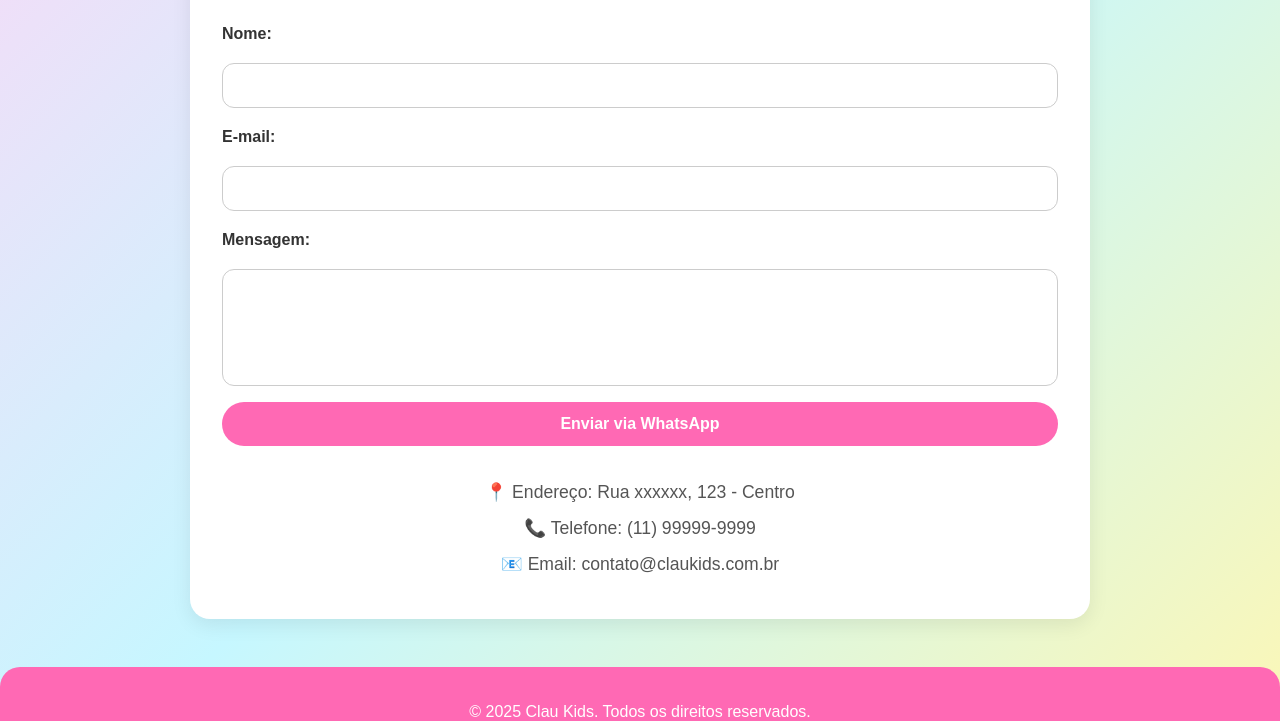
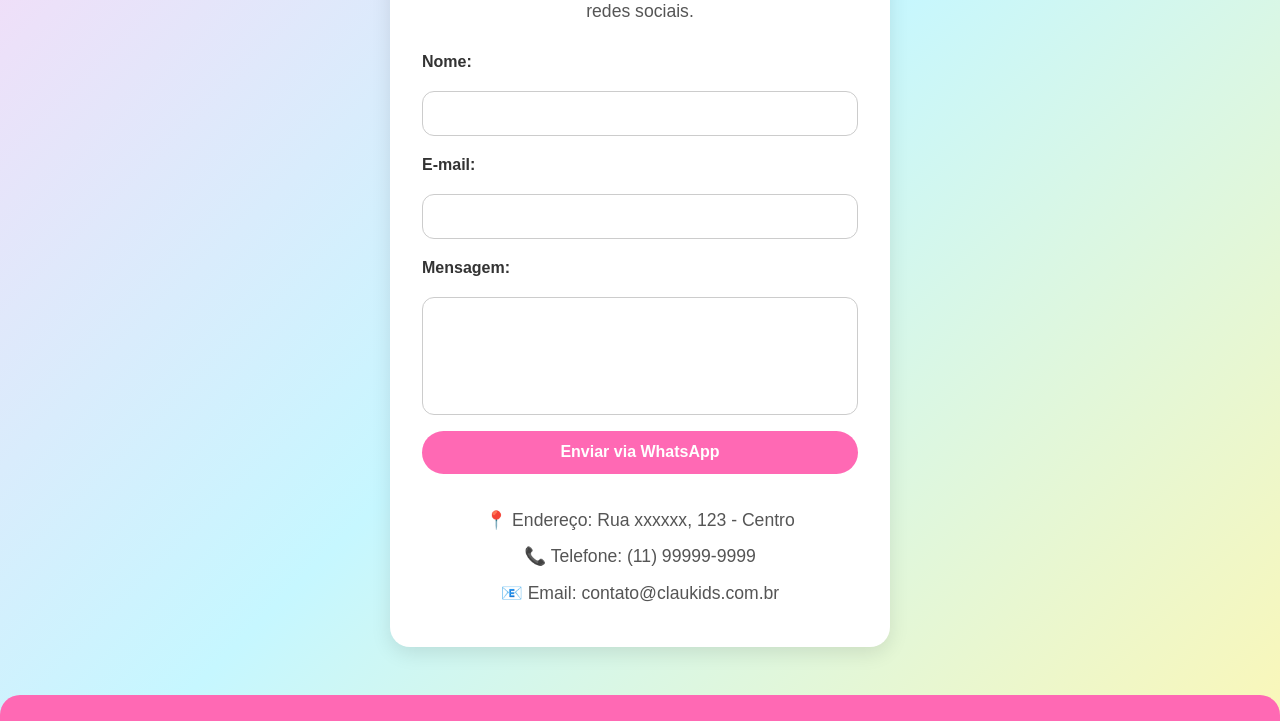
Before and after one commit to ferreira-luc4s/Mostruario-Claukids, a plain HTML site: page contato.html in a window 1280 px wide. Shown: the part 350-1071 px from the top of the page. Drawn offline with Linux system fonts and the light colour scheme; no server answers.

Commit message:
C:/Users/lucas.ferreira/AppData/Local/Programs/Git/

```diff
--- a/style.css
+++ b/style.css
@@ -151,12 +151,12 @@ header {
 
 /* ===== CONTATO ===== */
 .contato {
-  max-width: 900px;
+  max-width: 500px;
   margin: 3rem auto;
   padding: 2rem;
   background: white;
   border-radius: 20px;
-  box-shadow: 0 6px 20px rgba(0,0,0,0.08);
+  box-shadow: 0 6px 20px rgba(0,0,0,0.1);
   text-align: center;
 }
 
```
